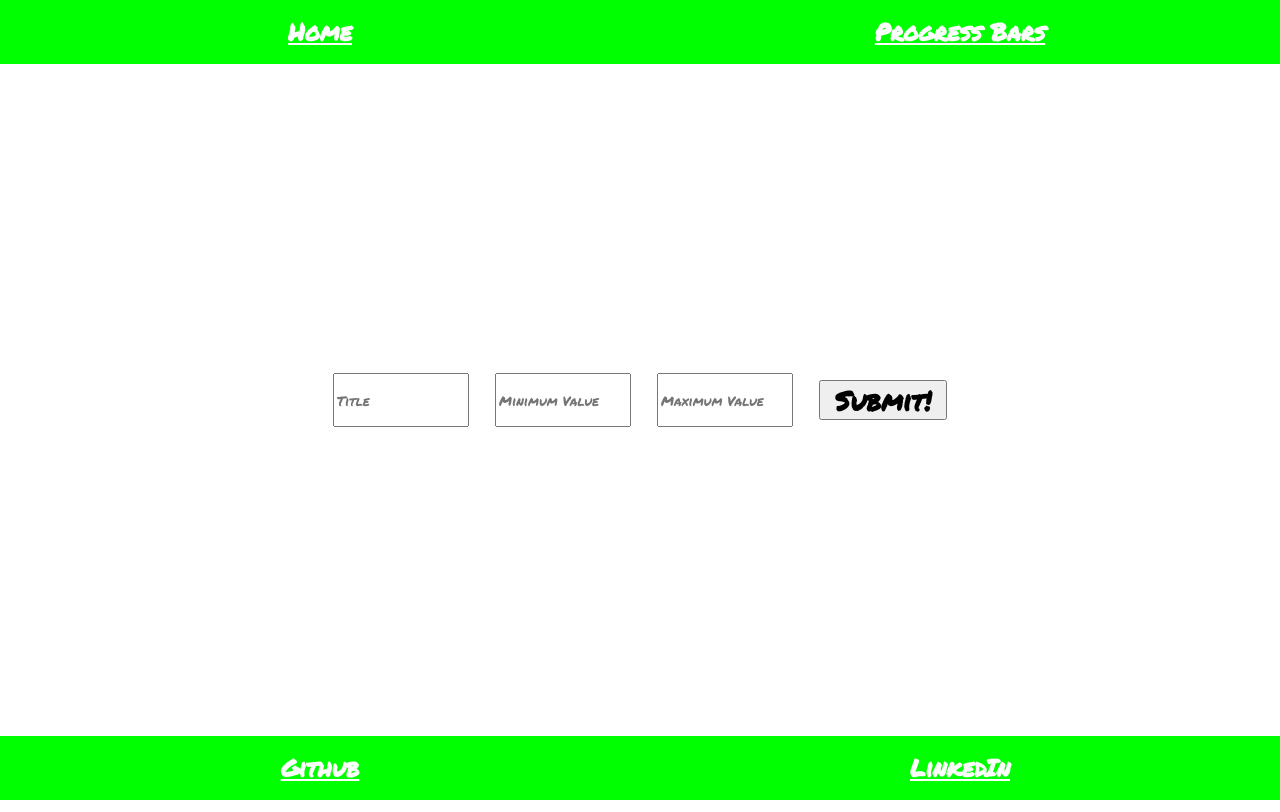
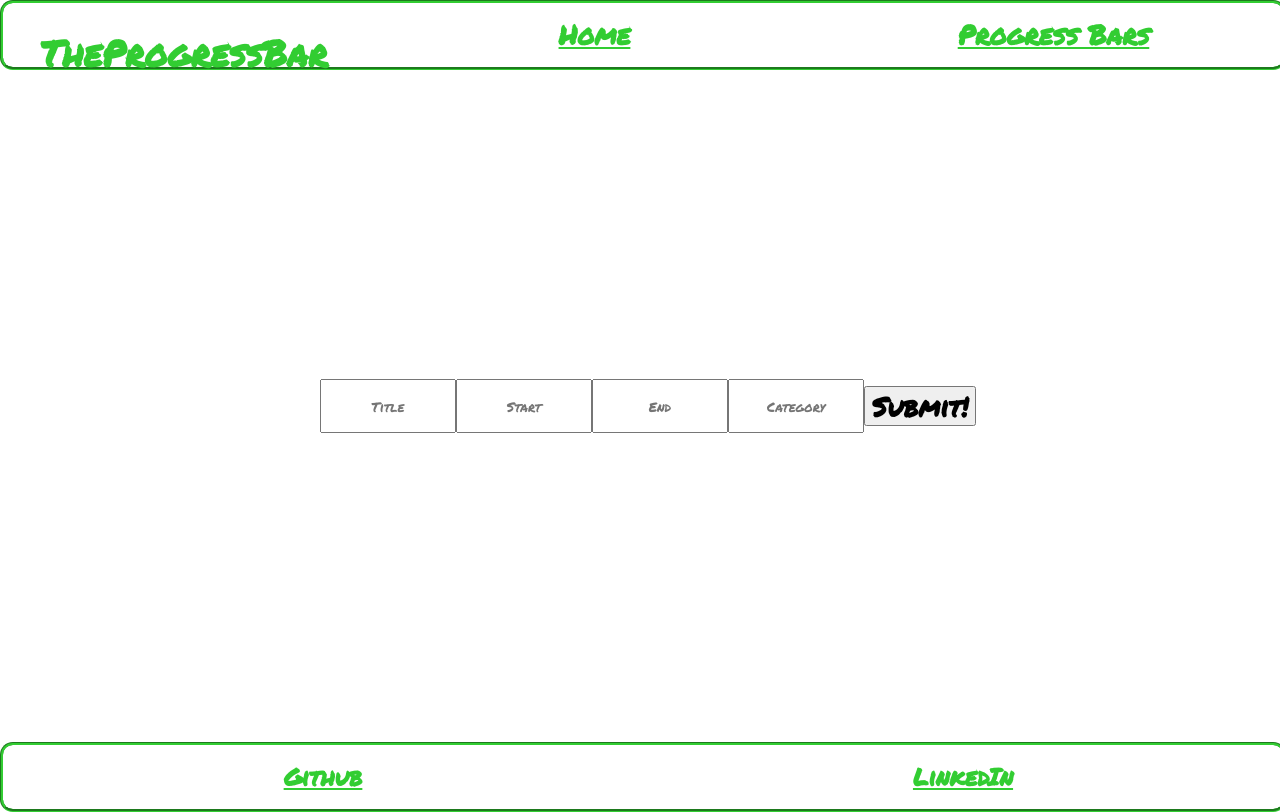
Before and after one commit to MetaBrian/TheProgressBar, a React (Vite) app: page / in a window 1280 px wide. Built offline with nearby package versions, Linux system fonts and the light colour scheme.

Commit message:
updated styling to closer reflect final product, separated title from the navBar, introduced logoText, added categories to progressBars

```diff
--- a/src/components/NavBar.tsx
+++ b/src/components/NavBar.tsx
@@ -7,6 +7,7 @@ function NavBar() {
     return (
 
         <div className='navBar'>
+            <h1>TheProgressBar</h1>
             <Link to='/' className='navLinks'>
                 <h2>Home</h2>
             </Link>
--- a/src/components/progressBar.tsx
+++ b/src/components/progressBar.tsx
@@ -74,10 +74,15 @@ else if((100*value/props.endValue) >= 66){
 
 
 
-        <div className={backG}>
+        <div className='entireBar'>
             <h3>{props.title}</h3>
+            <br/>
+            <h3>{props.category}</h3>
+            <div className={backG}>
             <h3>{100*value/props.endValue}%</h3>
             <h3>{value}/{props.endValue}</h3>
+            </div>
+
 
         </div>
 
--- a/src/containers/BarDisplay.tsx
+++ b/src/containers/BarDisplay.tsx
@@ -25,8 +25,10 @@ function BarDisplay(){
 
   const content = [];
     for (let i=0; i<bars.length;i++){
+      console.log(bars, 'this is category')
       const component = <ProgressBar key={bars[i]._id} style={style} id={bars[i]._id} setStyle={setStyle} title={bars[i].title}
-      startValue={bars[i].startValue} endValue={bars[i].endValue}
+      startValue={bars[i].startValue} endValue={bars[i].endValue} category={bars[i].category}
+
       ></ProgressBar>
       content.push(component)
     }
--- a/src/containers/CreateBar.tsx
+++ b/src/containers/CreateBar.tsx
@@ -12,11 +12,14 @@ function CreateBar () {
         <div className='createBars'>
            <form id='barForm'>
                 <input id='barTitle' type="text" placeholder='Title' className="createInputs"/>
-                <input id='barMinimum' type='text' placeholder='Minimum Value' className="createInputs"/>
-                <input id='barMaximum' type='text' placeholder='Maximum Value' className="createInputs"/>
+                <input id='barMinimum' type='text' placeholder='Start' className="createInputs"/>
+                <input id='barMaximum' type='text' placeholder='End' className="createInputs"/>
+                <input id='barCategory' type='text' placeholder='Category' className="createInputs"/>
 
                 <button id='submitBar' onClick={()=>{
-                    submitBar(document.getElementById('barTitle').value, parseInt(document.getElementById('barMinimum').value), parseInt(document.getElementById('barMaximum').value))
+                    if (document.getElementById('barTitle').value && parseInt(document.getElementById('barMinimum').value && parseInt(document.getElementById('barMaximum').value))){
+                    submitBar(document.getElementById('barTitle').value, parseInt(document.getElementById('barMinimum').value), parseInt(document.getElementById('barMaximum').value), document.getElementById('barCategory').value)
+                    }
                 }}><h1>Submit!</h1></button>
            </form>
 
--- a/src/helperFunctions/submitBar.tsx
+++ b/src/helperFunctions/submitBar.tsx
@@ -1,11 +1,12 @@
-function submitBar(title:string, minVal:number, maxVal: number){
+function submitBar(title:string, minVal:number, maxVal: number, category?:string){
     fetch('http://localhost:8080/newBar', {
         method: 'POST',
         headers: {'Content-Type': 'application/json' },
         body: JSON.stringify({
             title: title,
             startValue: minVal,
-            endValue: maxVal
+            endValue: maxVal,
+            category: category
     })
 })
 .catch(error => console.log(error, 'check helper function'))}
--- a/src/style.css
+++ b/src/style.css
@@ -14,7 +14,12 @@ body {
     width: 100vw;
     display: flex;
     justify-content: space-around;
-    background-color: lime;
+    border-color: limegreen;
+    border-radius: 1vw;
+    border-style:groove;
+    color: limegreen;
+    font-family: 'Permanent Marker', cursive;
+    font-size: large;
 }
 
 .navLinks{
@@ -24,7 +29,7 @@ body {
     font-family: 'Permanent Marker', cursive;
     justify-content: center;
     align-items: center;
-    color: white;
+    color: limegreen;
 }
 
 .navLinks:hover{
@@ -35,10 +40,12 @@ body {
 .footer{
     height: 8vh;
     width: 100vw;
-    background-color: lime;
     display: flex;
     justify-content: space-around;
     align-items: center;
+    border-style: groove;
+    border-color: limegreen;
+    border-radius: 1vw;
 
 }
 
@@ -47,7 +54,7 @@ body {
     justify-content: center;
     align-items: center;
     font-family: 'Permanent Marker', cursive;
-    color: white;
+    color: limegreen;
     height: 100%;
     width: 30%;
 }
@@ -59,7 +66,7 @@ body {
 }
 
 .progressBar{
-    height: 80%;
+    height: 70%;
     width: 50vw;
     display: flex;
     flex-direction: column;
@@ -69,7 +76,7 @@ body {
 }
 
 .redBar{
-    height: 80%;
+    height: 70%;
     width: 50vw;
     display: flex;
     background-color: red;
@@ -80,7 +87,7 @@ body {
 }
 
 .yellowBar{
-    height: 100%;
+    height: 70%;
     width: 50vw;
     display: flex;
     background-color: orange;
@@ -91,7 +98,7 @@ body {
 }
 
 .greenBar{
-    height: 100%;
+    height: 70%;
     width: 50vw;
     display: flex;
     background-color: limegreen;
@@ -99,6 +106,18 @@ body {
     justify-content: center;
     align-items: center;
     font-family: 'Permanent Marker', cursive;
+}
+
+.entireBar{
+    height: 100%;
+    width: 50vw;
+    display: flex;
+    justify-content: center;
+    align-items: center;
+    flex-direction: column;
+    font-family: 'Permanent Marker', cursive;
+    border-radius: 1vw;
+    border-style: groove;
 }
 
 .barBlock{
@@ -109,14 +128,11 @@ body {
 }
 
 .buttonBlock{
-    width: 20vw;
+    width: 25vw;
     height: 100%;
     display: flex;
     align-items: center;
-    justify-content: center;
-    border-style: groove;
-    border-radius: 1vh;
-    border-color: black;
+    justify-content: space-between;
 }
 
 .decrementButtons{
@@ -155,6 +171,10 @@ justify-content: center;
     height: 6vh;
     width: 10vw;
     font-family: 'Permanent Marker', cursive;
+    display: flex;
+    justify-content: center;
+    align-items: center;
+    text-align: center;
 }
 
 #barForm{
```
Also changed, not shown: 2 other files (tests, documents, lock files or other folders).
